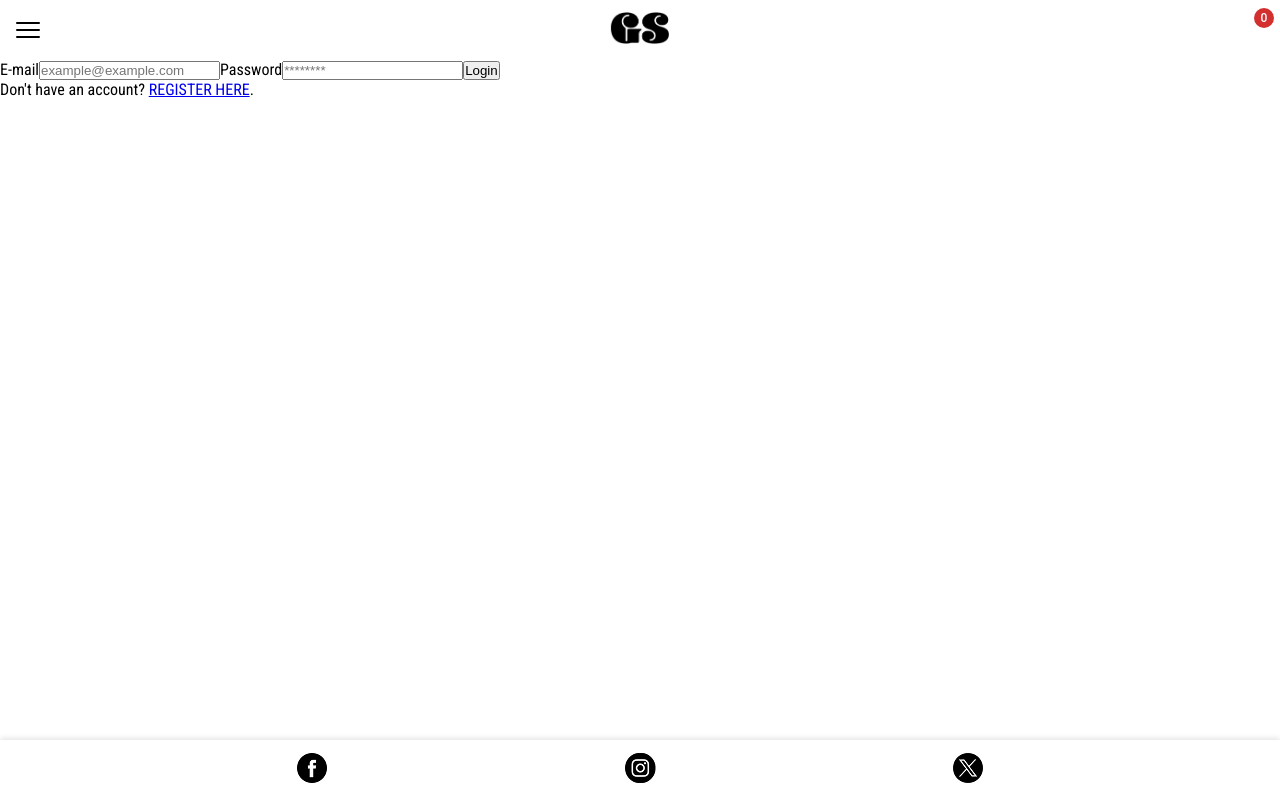
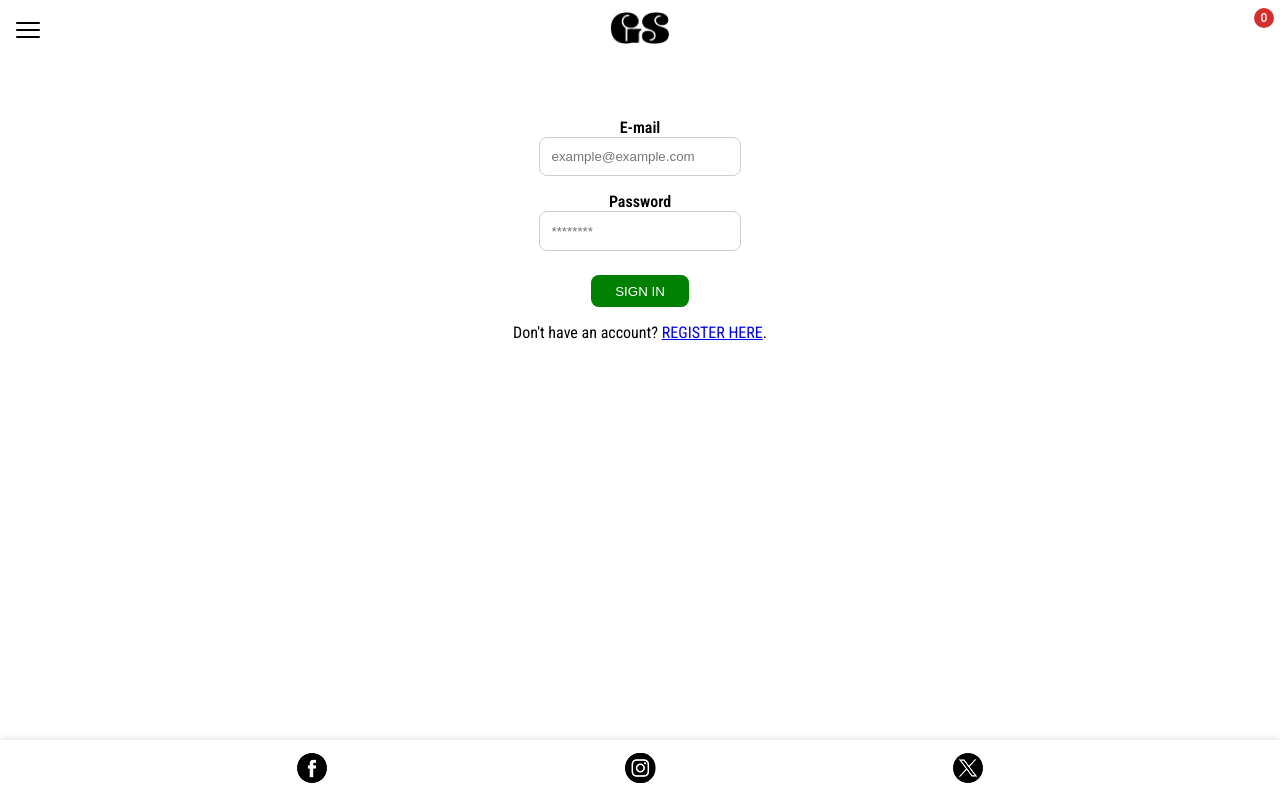
Before and after one commit to Sternax/GoodSoles-FullStack, a React (Vite) app in the folder client/: page /login in a window 1280 px wide. Built offline with nearby package versions, Linux system fonts and the light colour scheme; some icons are missing.

Commit message:
Refactor login flow: remove LoginSuccessPage, redirect to profile on successful login, and add sign-out functionality

```diff
--- a/client/src/App.tsx
+++ b/client/src/App.tsx
@@ -4,7 +4,6 @@ import { BrowserRouter as Router, Route, Routes } from 'react-router-dom';
 import HomePage from './pages/HomePage.tsx';
 import CheckoutPage from './pages/CheckoutPage.tsx';
 import LoginPage from './pages/LoginPage.tsx';
-import LoginSuccessPage from './pages/LoginSuccessPage.tsx';
 import RegisterPage from './pages/RegisterPage.tsx';
 import ProfilePage from './pages/ProfilePage.tsx';
 import './App.css';
@@ -26,7 +25,6 @@ const App = () => {
             <Route path="/" element={<HomePage />} />
             <Route path="/checkout" element={<CheckoutPage />} />
             <Route path="/login" element={<LoginPage />} />
-            <Route path="/login-success" element={<LoginSuccessPage />} />
             <Route path="/register" element={<RegisterPage />} />
             <Route path="/cart" element={<CartPage />} />
             <Route path="/profile" element={<ProfilePage />} />
--- /dev/null
+++ b/client/src/pages/LoginPage.css
@@ -0,0 +1,50 @@
+form {
+  display: flex;
+  flex-direction: column;
+  align-items: center;
+  justify-content: center;
+  width: 100%;
+}
+
+form button {
+  display: block;
+  margin: 1rem auto 1rem;
+  padding: 0.55rem 1.5rem;
+  background-color: green;
+  color: white;
+  text-align: center;
+  text-decoration: none;
+  border-radius: 8px;
+  font-weight: 500;
+  width: fit-content;
+  border: none;
+}
+
+.login-div {
+  display: flex;
+  flex-direction: column;
+  align-items: center;
+  justify-content: center;
+  width: 100%;
+  margin-top: 50px;
+}
+
+.form-input-container {
+  display: flex;
+  flex-direction: column;
+  align-items: center;
+  justify-content: center;
+  margin: 0.5rem 0;
+  font-weight: 600;
+}
+
+.form-input-container input {
+  padding: 0.7rem;
+  border-radius: 8px;
+  border: 1px solid #ccc;
+}
+
+.form-input-container input:focus {
+  outline: none;
+  border-color: green;
+}
--- a/client/src/pages/LoginPage.tsx
+++ b/client/src/pages/LoginPage.tsx
@@ -1,6 +1,7 @@
 import { Link, useNavigate } from 'react-router-dom';
 import type { FormEvent } from 'react';
 import toast from 'react-hot-toast';
+import './LoginPage.css';
 
 const LoginPage = () => {
   const navigate = useNavigate();
@@ -25,7 +26,7 @@ const LoginPage = () => {
       const result = await response.json();
       if (result.success) {
         localStorage.setItem('userId', result.user.id);
-        navigate('/login-success');
+        navigate('/profile');
         toast.success('Login successful!');
       } else {
         toast.error(result.message || 'Login failed. Please try again.');
@@ -37,9 +38,9 @@ const LoginPage = () => {
   };
 
   return (
-    <div>
+    <div className="login-div">
       <form onSubmit={handleSubmit}>
-        <label htmlFor="username">
+        <label className="form-input-container" htmlFor="username">
           E-mail
           <input
             type="username"
@@ -49,7 +50,7 @@ const LoginPage = () => {
             required
           />
         </label>
-        <label htmlFor="password">
+        <label className="form-input-container" htmlFor="password">
           Password
           <input
             type="password"
@@ -59,7 +60,7 @@ const LoginPage = () => {
             required
           />
         </label>
-        <button type="submit">Login</button>
+        <button type="submit">SIGN IN</button>
       </form>
       <p>
         Don't have an account? <Link to="/register">REGISTER HERE</Link>.
--- a/client/src/pages/LoginSuccessPage.css
+++ /dev/null
@@ -1,21 +0,0 @@
-.loginsuccess {
-  display: flex;
-  flex-direction: column;
-  align-items: center;
-  justify-content: center;
-  height: 100vh;
-  background-color: #f0f0f0;
-}
-
-.loginsuccess button {
-  display: block;
-  margin: 1rem auto 0;
-  padding: 0.75rem 1.5rem;
-  background-color: green;
-  color: white;
-  text-align: center;
-  text-decoration: none;
-  border-radius: 8px;
-  font-weight: 500;
-  width: fit-content;
-}
--- a/client/src/pages/LoginSuccessPage.tsx
+++ /dev/null
@@ -1,15 +0,0 @@
-import { Link } from 'react-router-dom';
-import './LoginSuccessPage.css';
-
-const LoginSuccessPage = () => {
-  return (
-    <div className="loginSuccess">
-      <h1>LOGIN SUCCESSFULL</h1>
-      <Link to="/login">
-        <button>SIGN IN</button>
-      </Link>
-    </div>
-  );
-};
-
-export default LoginSuccessPage;
--- a/client/src/pages/ProfilePage.tsx
+++ b/client/src/pages/ProfilePage.tsx
@@ -2,9 +2,11 @@ import Avatar from '@mui/material/Avatar';
 import { useState, useEffect } from 'react';
 import type { FormEvent, ChangeEvent } from 'react';
 import toast from 'react-hot-toast';
+import { useNavigate } from 'react-router-dom';
 import './ProfilePage.css';
 
 const ProfilePage = () => {
+  const navigate = useNavigate();
   const userId = localStorage.getItem('userId') || '';
 
   const [form, setForm] = useState({
@@ -81,6 +83,12 @@ const ProfilePage = () => {
     }
   };
 
+  const signOut = () => {
+    localStorage.removeItem('userId');
+    navigate('/login');
+    toast.success('You have been signed out successfully.');
+  };
+
   if (loading) return <p>Loading Profile...</p>;
 
   return (
@@ -102,6 +110,7 @@ const ProfilePage = () => {
             {form.dateofbirth}
           </p>
           <button onClick={() => setIsEditing(true)}>Edit Profile</button>
+          <button onClick={signOut}>SIGN OUT</button>
         </div>
       ) : (
         <form onSubmit={handleSubmit}>
```
